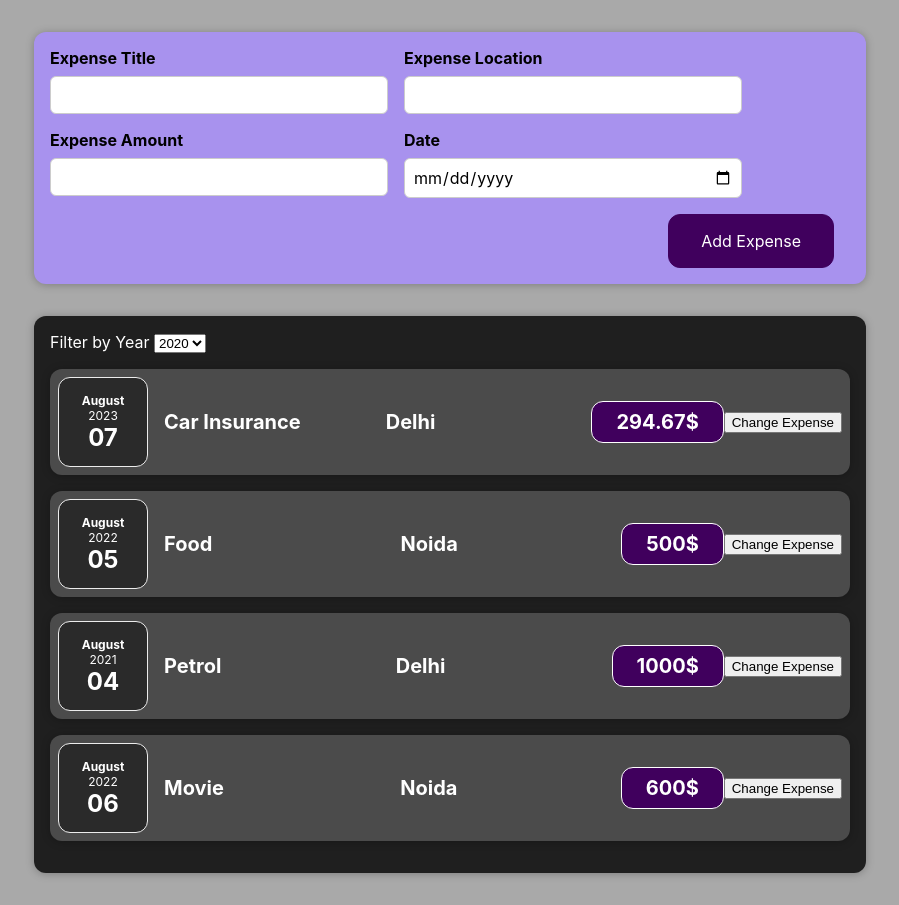
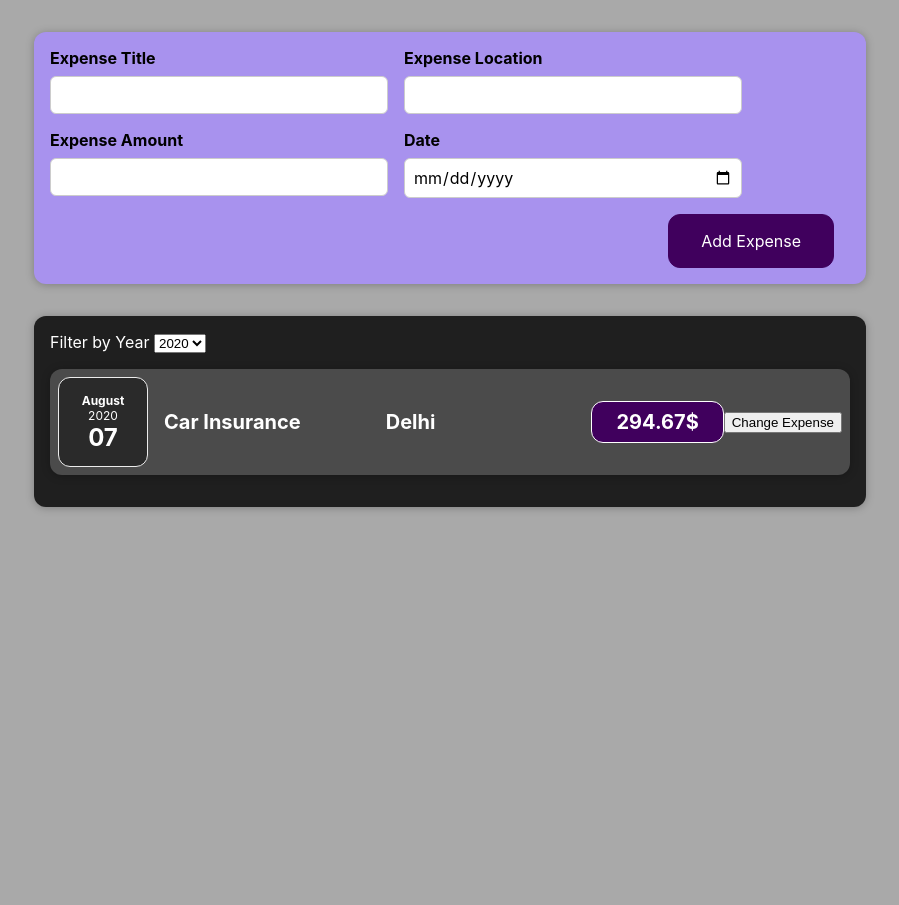
Before and after one commit to roshani2022/AdvanceReact, a React (Create React App) app: page / in a window 1280 px wide. Shown: the whole page, without its empty margins (190-1089 px from the left). After the commit the page ends 800 px from the top, so only its background shows below. Built offline with nearby package versions, Linux system fonts and the light colour scheme.

Commit message:
advncedRectTask11

```diff
--- a/src/App.js
+++ b/src/App.js
@@ -10,7 +10,7 @@
       title: "Car Insurance",
       location: "Delhi",
       amount: 294.67,
-      date: new Date(2023, 7, 7),
+      date: new Date(2020, 7, 7),
     },
     {
       id: "e2",
--- a/src/components/expenses/Expense.js
+++ b/src/components/expenses/Expense.js
@@ -11,13 +11,17 @@
     setFilteredYear(selectedYear);
   };
 
+  const filteredExpenses = props.items.filter((item)=>{
+     return item.date.getFullYear().toString() === filteredYear;
+  })
+
   return (
       <Card className="expenses">
         <ExpenseFilter
           selected={filteredYear}
           onChangeFilter={filterChangeHandler}
         />
-        {props.items.map((item) => (
+        {filteredExpenses.map((item) => (
           <ExpenseItem
             key={item.id}
             title={item.title}
@@ -25,7 +29,8 @@
             amount={item.amount}
             date={item.date}
           />
-        ))}
+        ))
+        }
       </Card>
   );
 };
```
